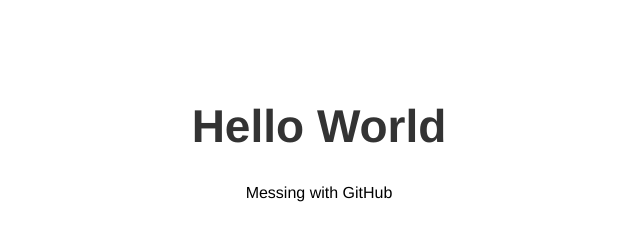
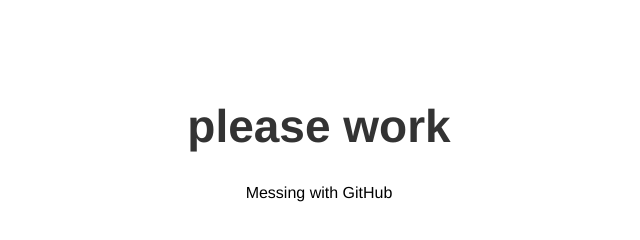
Before and after one commit to pipshea/web-test, a plain HTML site: page index.html in a window 1280 px wide. Shown: the whole page, without its empty margins (321-961 px from the left). Drawn offline with Linux system fonts and the light colour scheme.

Commit message:
title change

```diff
--- a/index.html
+++ b/index.html
@@ -31,7 +31,7 @@
 
 </head>
 <body>
-    <h1><a href="about.html">Hello World</a></h1>
+    <h1><a href="about.html">please work</a></h1>
     <p>Messing with GitHub</p>
 </body>
 </html>
```
